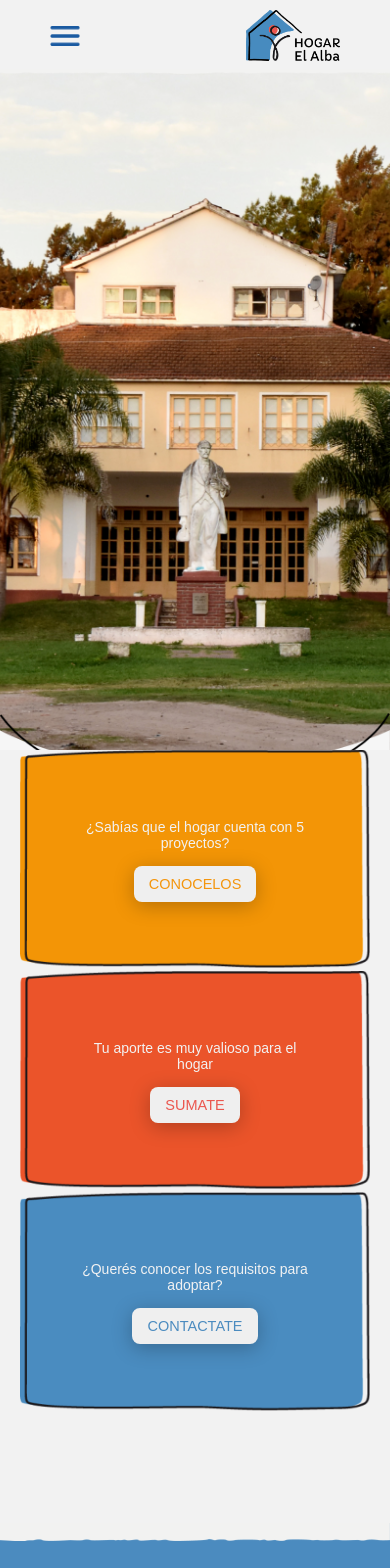
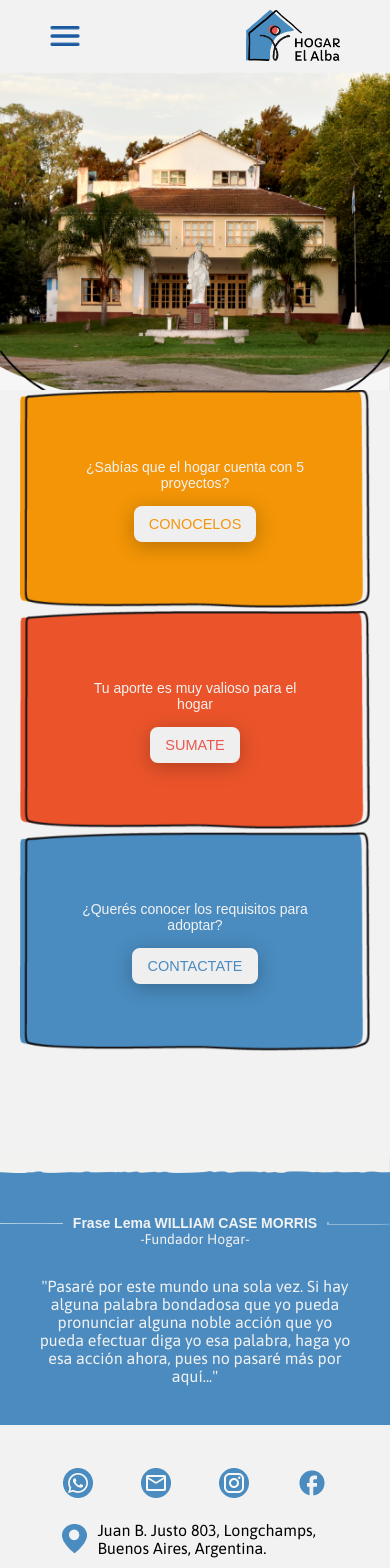
Before and after one commit to melmln/hogar-el-alba, a React (Create React App) app: page / in a window 390 px wide. Shown: the top 1568 px of the page. Built offline with nearby package versions, Linux system fonts and the light colour scheme; a web font is replaced by a local one.

Commit message:
Modifico banner en Home

```diff
--- a/src/pages/Home/Home.css
+++ b/src/pages/Home/Home.css
@@ -270,6 +270,7 @@
 
 @media screen and (max-width: 520px) {
 
+
     /* Cards */
 
     .home-cards-container {
@@ -319,15 +320,50 @@
 
     }
 
+@media screen and (max-width: 450px) {
+
+
+    /* Background */
+
+    .banner-container {
+        height: 350px;
+     }
+
+     /* Cards */
+
+     .home-cards-container {
+          padding-bottom: 10px;
+          top: 250px;
+     }
+
+     /* Wave */
+
+     .white-wave-mb {
+         top: 280px;
+     }
+
+     .quote-container {
+        margin-top: 46rem;
+    }
+
+}
+
 @media screen and (max-width: 375px) {
+
+    /* Background */
+
+    .banner-container {
+       height: 350px;
+    }
 
     /* Cards */
 
     .home-cards-container {
          padding: 0 35px;
-         margin-top: 170px;
+         margin-top: 0px;
          gap: 0;
-         padding-bottom: 30px;
+         top: 400px;
+
     }
 
     .white-wave-mb {
@@ -348,6 +384,12 @@
         width: 50px;
     }
 
+    /* Wave */
+
+    .white-wave-mb {
+        top: 280px;
+    }
+
 }
 
 /* ------ End media queries -------- */
```
Also changed, not shown: src/assets/img/home/home-mb.png (added), src/assets/img/nosotros/home-mb.png (added).
